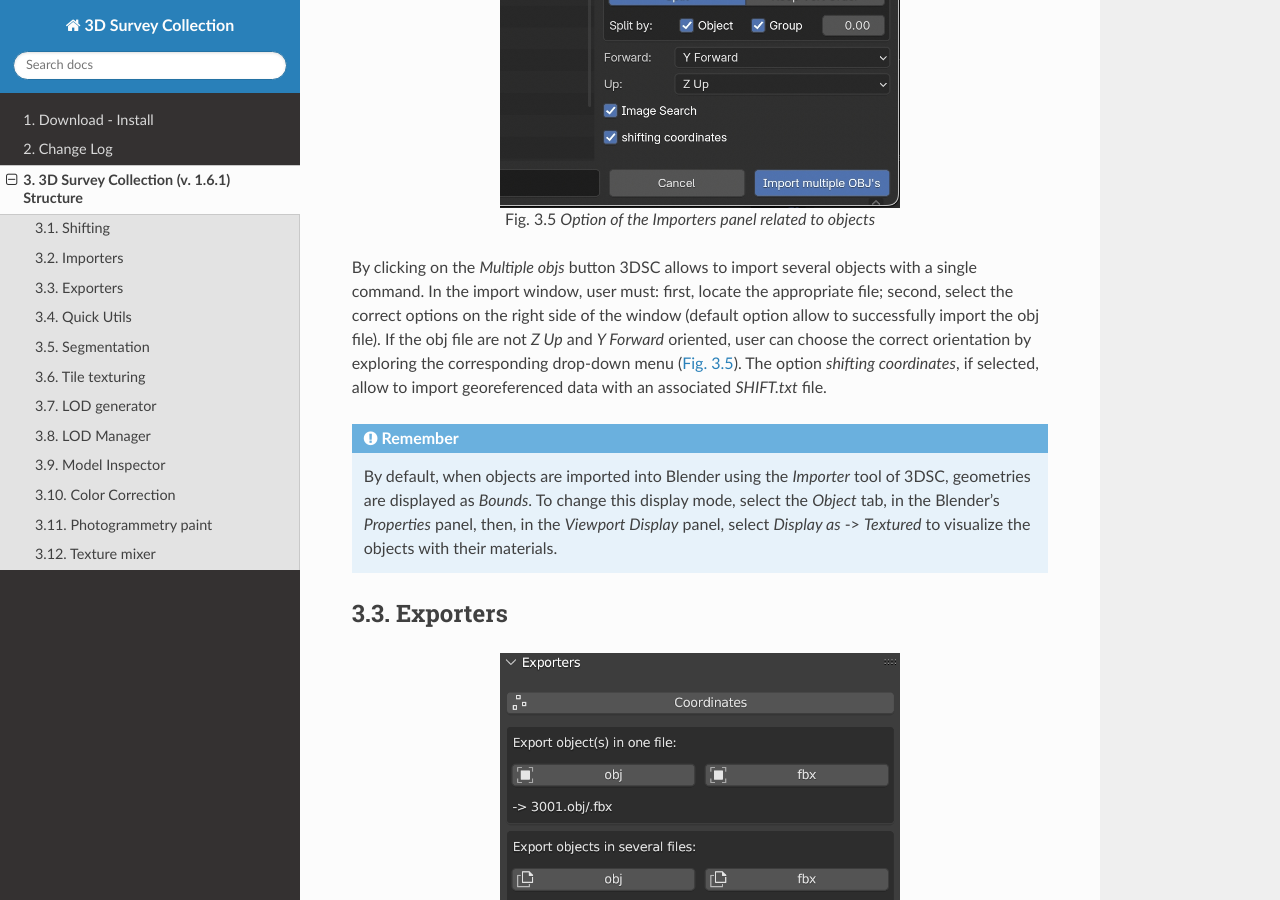
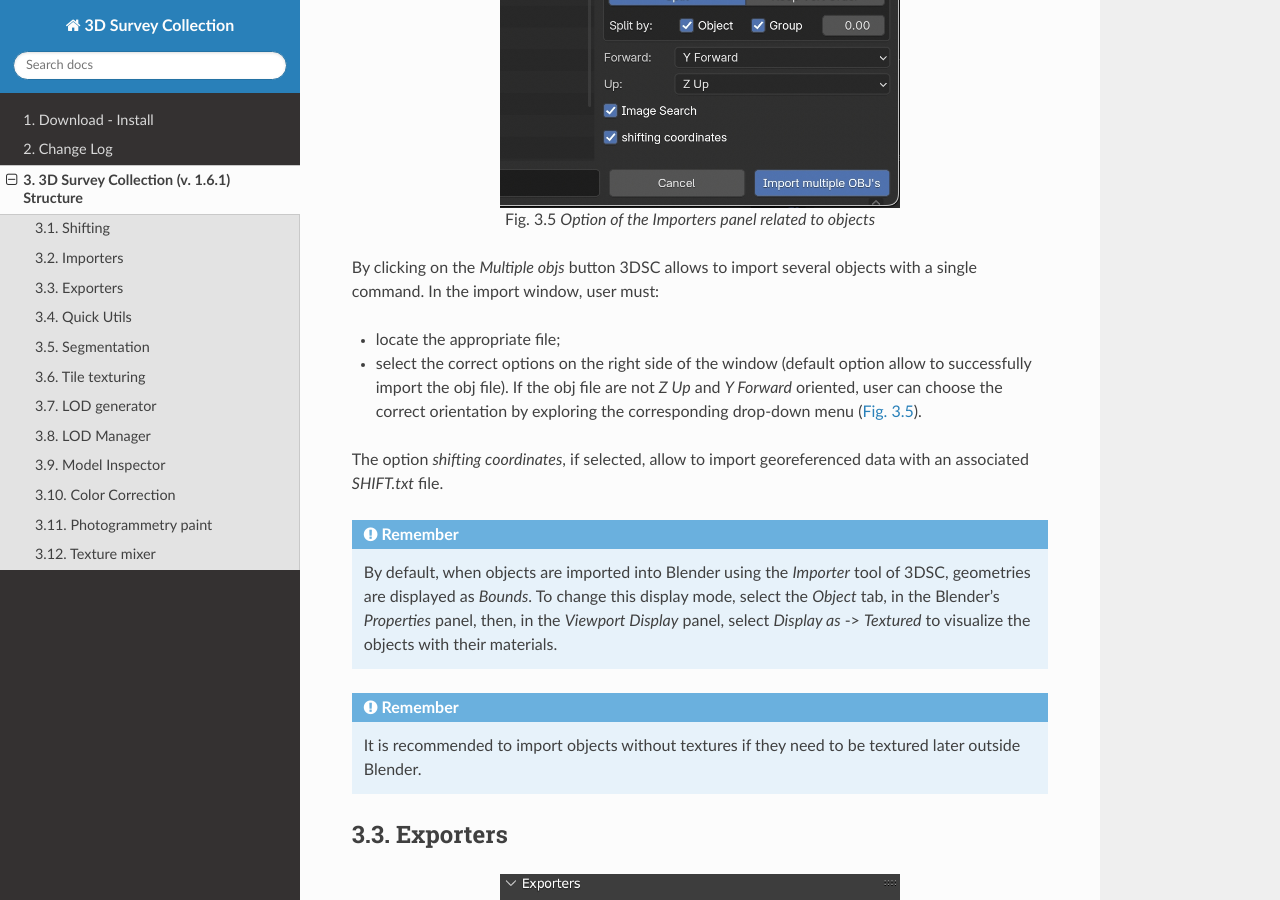
Before and after one commit to zalmoxes-laran/3D-survey-collection-doc, a Sphinx documentation site: the page built from docs/3DSCstructure.rst, in a window 1280 px wide and 900 px high, scrolled down 4210 px. Built offline with Sphinx 7.4.7 and the Read the Docs theme 3.1.0, drawn with Linux system fonts in a browser that asks for light colours.

Commit message:
update Importer section with Remember

```diff
--- a/docs/3DSCstructure.rst
+++ b/docs/3DSCstructure.rst
@@ -128,7 +128,10 @@ The options *Shift coordinates* and *Has header*, respectively on the top and on
 
 
 By clicking on the *Multiple objs* button 3DSC allows to import several objects with a single command.
-In the import window, user must: first, locate the appropriate file; second, select the correct options on the right side of the window (default option allow to successfully import the obj file). If the obj file are not *Z Up* and *Y Forward* oriented, user can choose the correct orientation by exploring the corresponding drop-down menu (:numref:`Fig. %s <ImportersFIG_03>`).
+In the import window, user must:
+
+- locate the appropriate file;
+- select the correct options on the right side of the window (default option allow to successfully import the obj file). If the obj file are not *Z Up* and *Y Forward* oriented, user can choose the correct orientation by exploring the corresponding drop-down menu (:numref:`Fig. %s <ImportersFIG_03>`).
 The option *shifting coordinates*, if selected, allow to import georeferenced data with an associated *SHIFT.txt* file.
 
 
@@ -136,6 +139,11 @@ The option *shifting coordinates*, if selected, allow to import georeferenced da
 
    By default, when objects are imported into Blender using the *Importer* tool of 3DSC, geometries are displayed as *Bounds*.
    To change this display mode, select the *Object* tab, in the Blender's *Properties* panel, then, in the *Viewport Display* panel, select *Display as* -> *Textured* to visualize the objects with their materials.
+
+.. admonition:: Remember
+
+   It is recommended to import objects without textures if they need to be textured later outside Blender.
+
 
 
 
```
